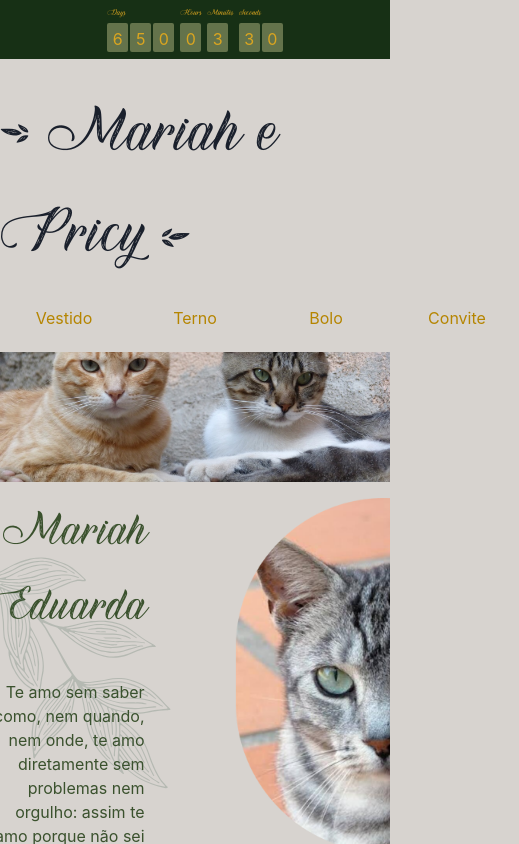
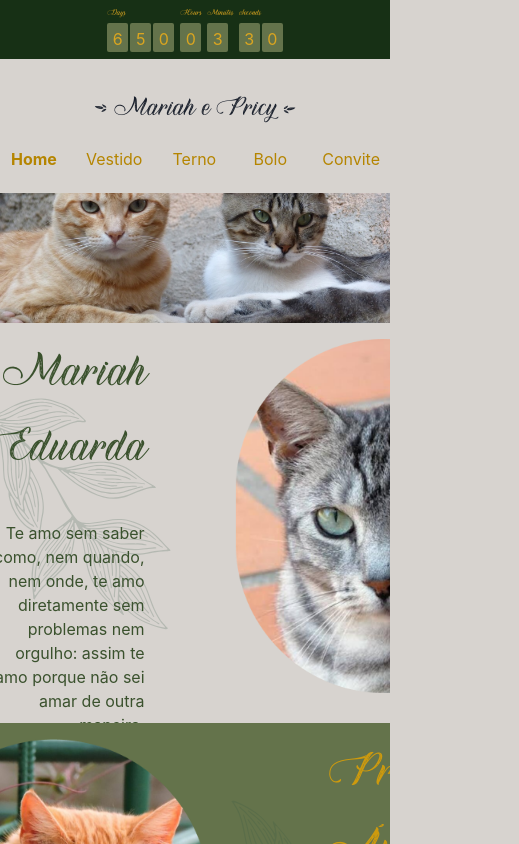
Before and after one commit to avilapricy/pricy-casamento, a Next.js app: page / in a window 390 px wide. Shown: the top 844 px of the page, 519 px wide, since content can reach past the window. Built offline with nearby package versions, Linux system fonts and the light colour scheme.

Commit message:
inicializacao responsiviidade

```diff
--- a/src/common/components/Header/index.js
+++ b/src/common/components/Header/index.js
@@ -1,3 +1,4 @@
+import { useMediaQuery } from "@chakra-ui/react";
 import Banner from "../Banner";
 import Countdown from "../Countdown";
 import Footer from "../Footer";
@@ -6,11 +7,15 @@ import Mariah from "../Mariah";
 import Menu from "../Menu";
 
 function Header() {
+    const [isMobile] = useMediaQuery('(max-width: 1000px)')
 
+    const style = { display: 'flex', justifyContent: 'center', flexDirection: 'column', alignItems: 'center', gap: '6px', paddingBottom: '24px' };
+    if (isMobile)
+        delete style.alignItems
     return (
         <div>
             <Countdown />
-            <div style={{ display: 'flex', justifyContent: 'center', flexDirection: 'column', alignItems: 'center', gap: '6px', paddingBottom: '24px' }}>
+            <div style={style}>
                 <br />
                 <Logo />
                 <Menu />
--- a/src/common/components/Logo/index.js
+++ b/src/common/components/Logo/index.js
@@ -1,9 +1,15 @@
 import Typography from "../Typography";
+import { useMediaQuery } from '@chakra-ui/react'
+import { Container } from "./style";
 
-function Logo () {
-    return(
-        // <img src="/logo/logo.svg" style="display: flex"/>
-        <Typography variant="secondary" type="h1" > ( Mariah e Pricy ) </Typography>
+function Logo() {
+    const [isMobile] = useMediaQuery('(max-width: 1000px)')
+
+
+    return (
+            <Container>
+                <Typography variant="secondary" type={isMobile ? "subtitle1" : "h1" }> ( Mariah e Pricy ) </Typography>
+            </Container>
 
     )
 }
--- a/src/common/components/Logo/style.js
+++ b/src/common/components/Logo/style.js
@@ -1,7 +1,8 @@
-import styledComponents from "styled-components";
+import styled from "styled-components";
 
-export default Container = styled.img`
-    height: 1365;
-    width: 59;
-    display: flex;
-`
+export const Container = styled.div`
+    @media (min-width: 375px) and (min-height: 667px) {
+        font-size: 47px;
+        text-align: center;
+    }
+    `
```
